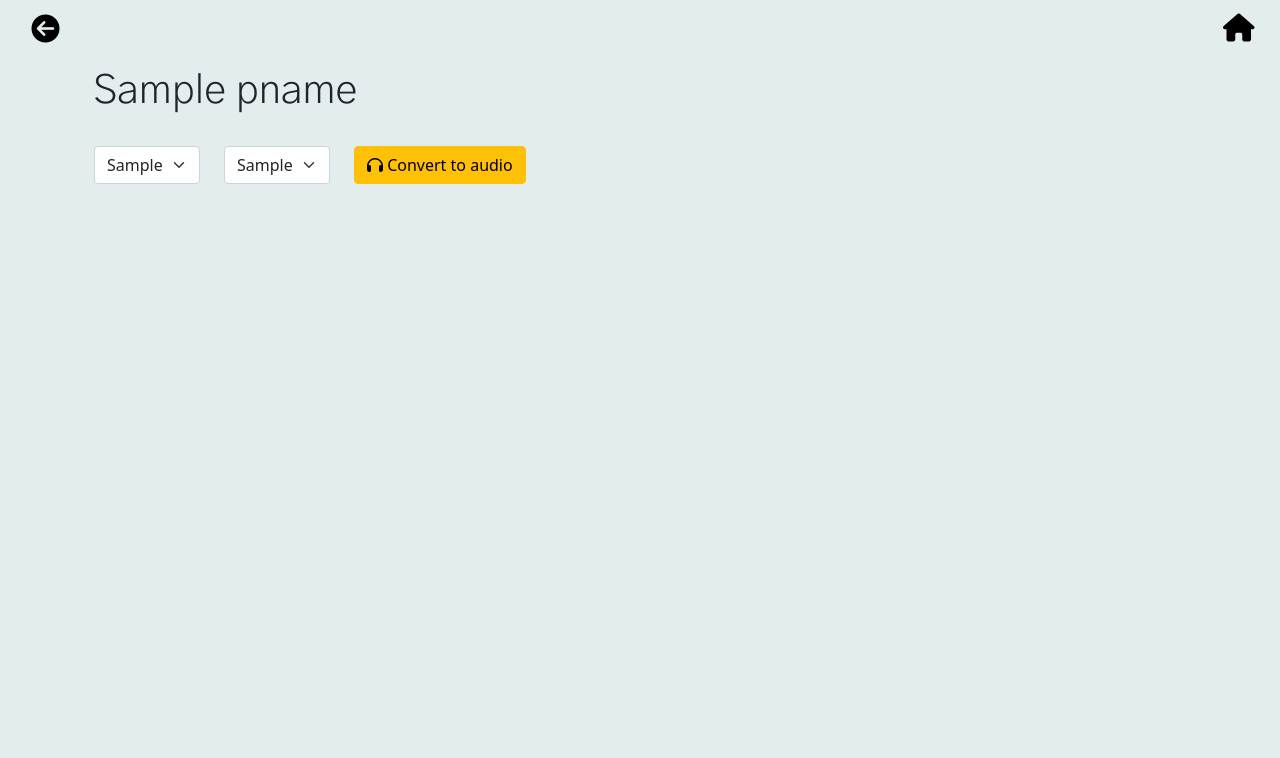
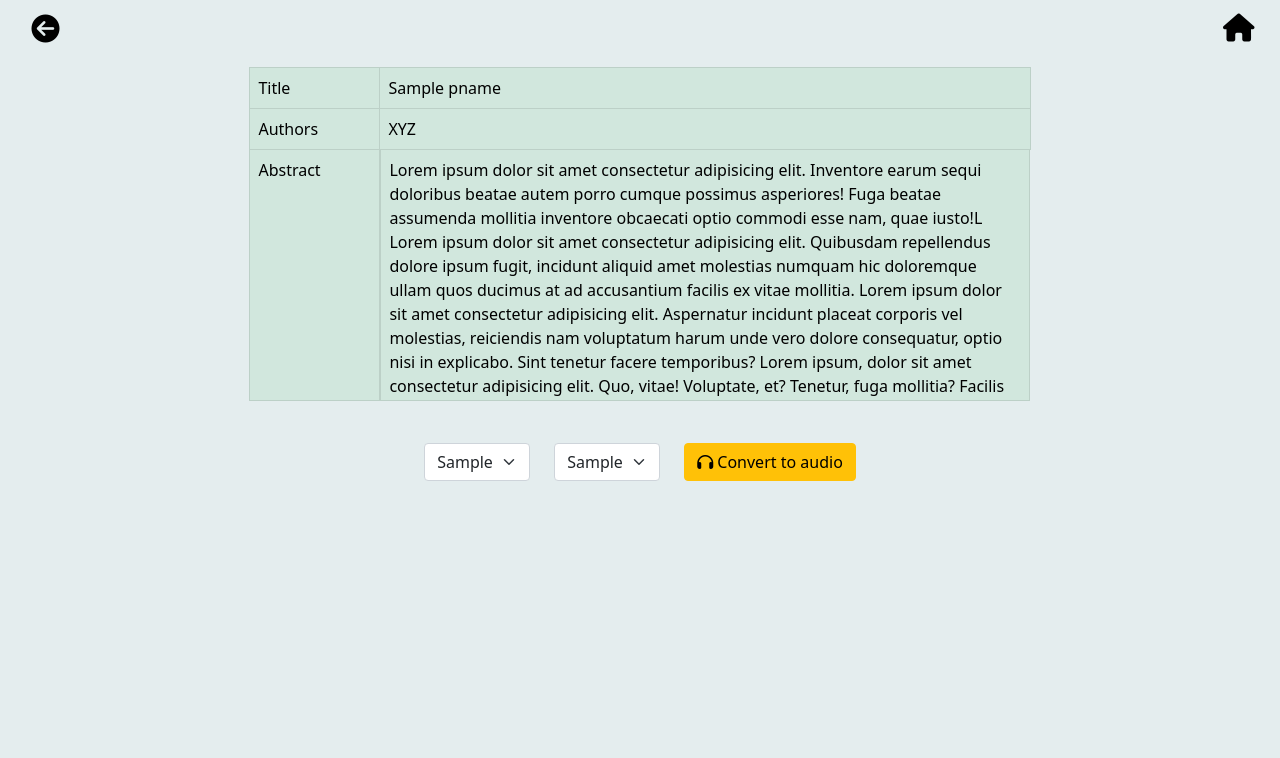
Before and after one commit to ArchanGhosh/ArxivAudio, a Flask app: template templates/paperdetails.html in a window 1280 px wide. Shown: the top 758 px of the page. Run offline with Flask 2, Linux system fonts and the light colour scheme; the template is opened without the code that fills it: most values are stand-ins (such as "Sample title", 1, 10 or a date in 2020); some libraries are stand-ins or nearby versions.

Commit message:
code edits

```diff
--- a/templates/paperdetails.html
+++ b/templates/paperdetails.html
@@ -41,10 +41,41 @@
         </div>
     </div>
     <div class="container" style="padding-top: 1%">
-        <h2 class="text-left" style="padding-left: 1%">{{pname}}</h2>
+        <!-- <h2 class="text-left" style="padding-left: 1%">{{pname}}</h2> -->
+        <div class="container-fluid">
+            <div class="row justify-content-center">
+                <table class="table table-bordered table-hover table-success" style="width:70%;">
+                    <tbody>
+                        <tr>
+                            <td class="col-md-2">Title</td>
+                            <td>{{pname}}</td>
+                        </tr>
+                        <tr>
+                            <td class="col-md-2">Authors</td>
+                            <td>XYZ</td>
+                        </tr>
+                        <tr>
+                            <td class="col-md-2">Abstract</td>
+                            <td style="display: block;height: 250px;overflow-y: scroll;">Lorem ipsum dolor sit amet consectetur adipisicing elit. Inventore earum sequi doloribus beatae autem
+                                porro cumque possimus asperiores! Fuga beatae assumenda mollitia inventore obcaecati optio commodi esse
+                                nam, quae iusto!L
+                                Lorem ipsum dolor sit amet consectetur adipisicing elit. Quibusdam repellendus dolore ipsum fugit,
+                                incidunt aliquid amet molestias numquam hic doloremque ullam quos ducimus at ad accusantium facilis ex
+                                vitae mollitia.
+                                Lorem ipsum dolor sit amet consectetur adipisicing elit. Aspernatur incidunt placeat corporis vel
+                                molestias, reiciendis nam voluptatum harum unde vero dolore consequatur, optio nisi in explicabo. Sint
+                                tenetur facere temporibus? Lorem ipsum, dolor sit amet consectetur adipisicing elit. Quo, vitae! Voluptate, et? Tenetur, fuga mollitia? Facilis ea temporibus porro, doloremque sit reiciendis a eligendi exercitationem harum iure mollitia rerum inventore?Lorem ipsum dolor sit amet consectetur adipisicing elit. Tempora at natus sint magnam illo nulla! Laboriosam amet natus non, quas quos delectus fugit laborum quibusdam similique blanditiis porro ratione perferendis?Lorem ipsum dolor, sit amet consectetur adipisicing elit. Aut, officiis doloremque cum provident maxime ab, tempora, suscipit dolor velit ut a asperiores nihil. Vitae, debitis qui minima sunt incidunt fugiat.
+                            </td>
+                        </tr>
+                    </tbody>
+                </table>
+            </div>
+        </div>
+        </div>
+
          <div class="container-fluid" style="padding-top: 2%">
             <form method="POST" action="/audio">
-                <div class="row justify-content-left">
+                <div class="row justify-content-center">
                     <div class="col-md-auto">
                         <select name="start" method="GET" class="form-select">
                             {% for pg in pgs %}
@@ -72,24 +103,28 @@
                             <i class='fas fa-headphones'></i>&nbsp;Convert to audio
                         </button>
                     </div>
+                    <p id="txt" style="color:rgb(100, 101, 102); padding-top: 1%; text-align: center;"></p>
                 </div>
-                <p id="txt" style="color:rgb(100, 101, 102); padding-top: 1%;"></p>
+
             </form>
 
-        </div>
-
         {% if status==1 %}
-     <div style="padding-top: 1%; padding-left: 1%;">
                 <form method="POST" action="/download">
+                    <div class="row justify-content-center">
+                        <div class="col-md-auto">
                             <button onclick="myfunc()" id="dwn" type="submit" class="btn btn-outline-success">Download&nbsp;<i
                                     class="fa fa-download"></i>
                             </button>
+                        </div>
+                    </div>
                 </form>
-        <p id="message" style="color:rgb(21, 158, 55); padding-top: 1%;"></p>
+                <p id="message" style="color:rgb(21, 158, 55); padding-top: 1%; text-align: center;"></p>
         {% elif status==2 %}
-        <p style="color:rgb(248, 4, 4); padding-left: 2%;"> {{msg}}</p>
+                <p id="warn" style="color:rgb(248, 4, 4); text-align: center;">{{msg}}</p>
         {% endif %}
     </div>
+
+
     <footer class="page-footer fixed-bottom">
         <div style="padding-left: 1%;">
             <div class="row justify-content-sm-center">
@@ -108,14 +143,17 @@
     </footer>
 
     </div>
+
     <script>
         function myfunc() {
             document.getElementById("message").innerHTML = "Audio downloaded successfully!";
         }
         function convert() {
                 document.getElementById("txt").innerHTML = "Converting to audio.....";
+                document.getElementById("warn").innerHTML = "";
                 document.getElementById("dwn").hidden = true;
                 document.getElementById("message").innerHTML = "";
+
             }
 
     </script>
```
Lines whose indentation alone changed are shown as unchanged.
